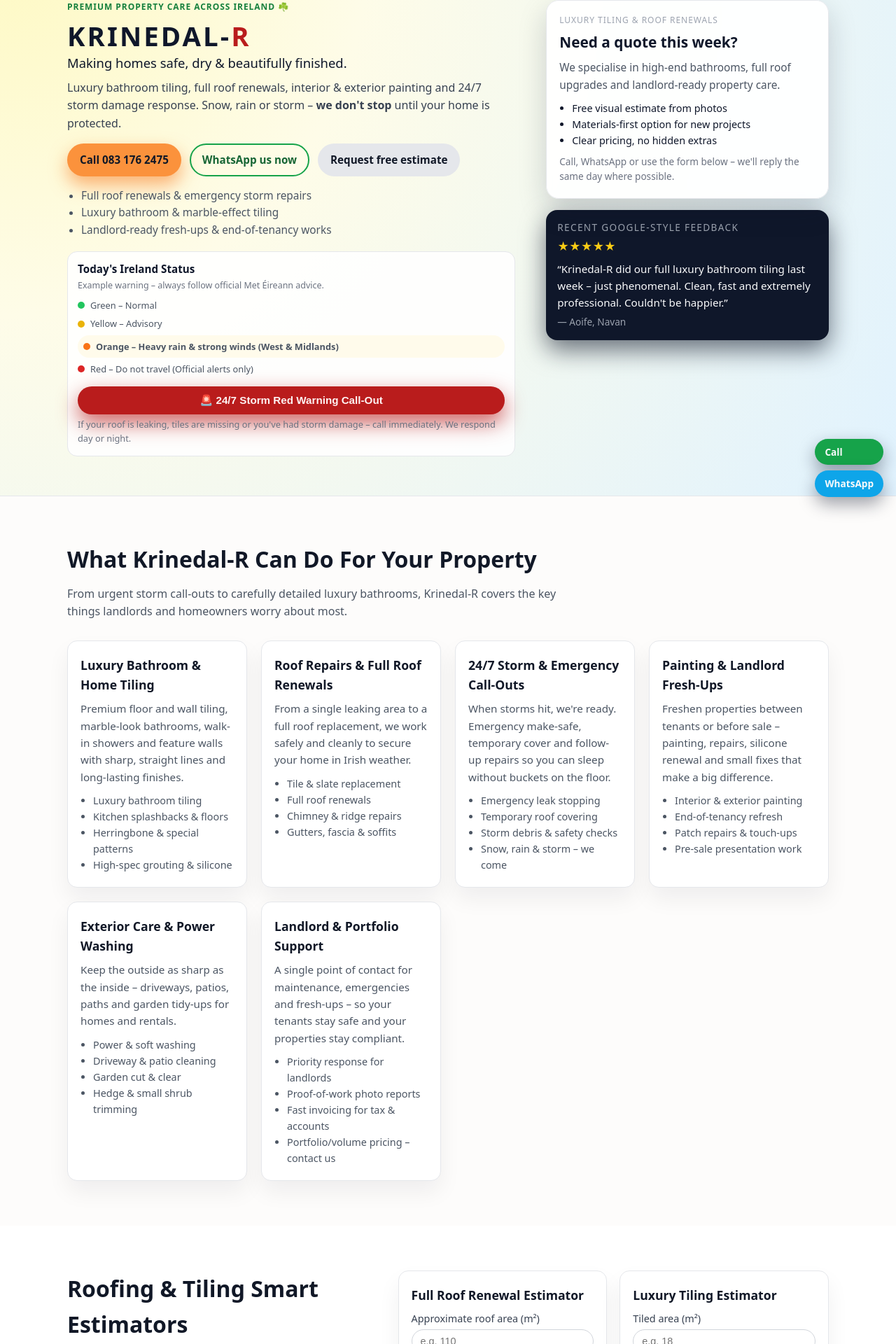
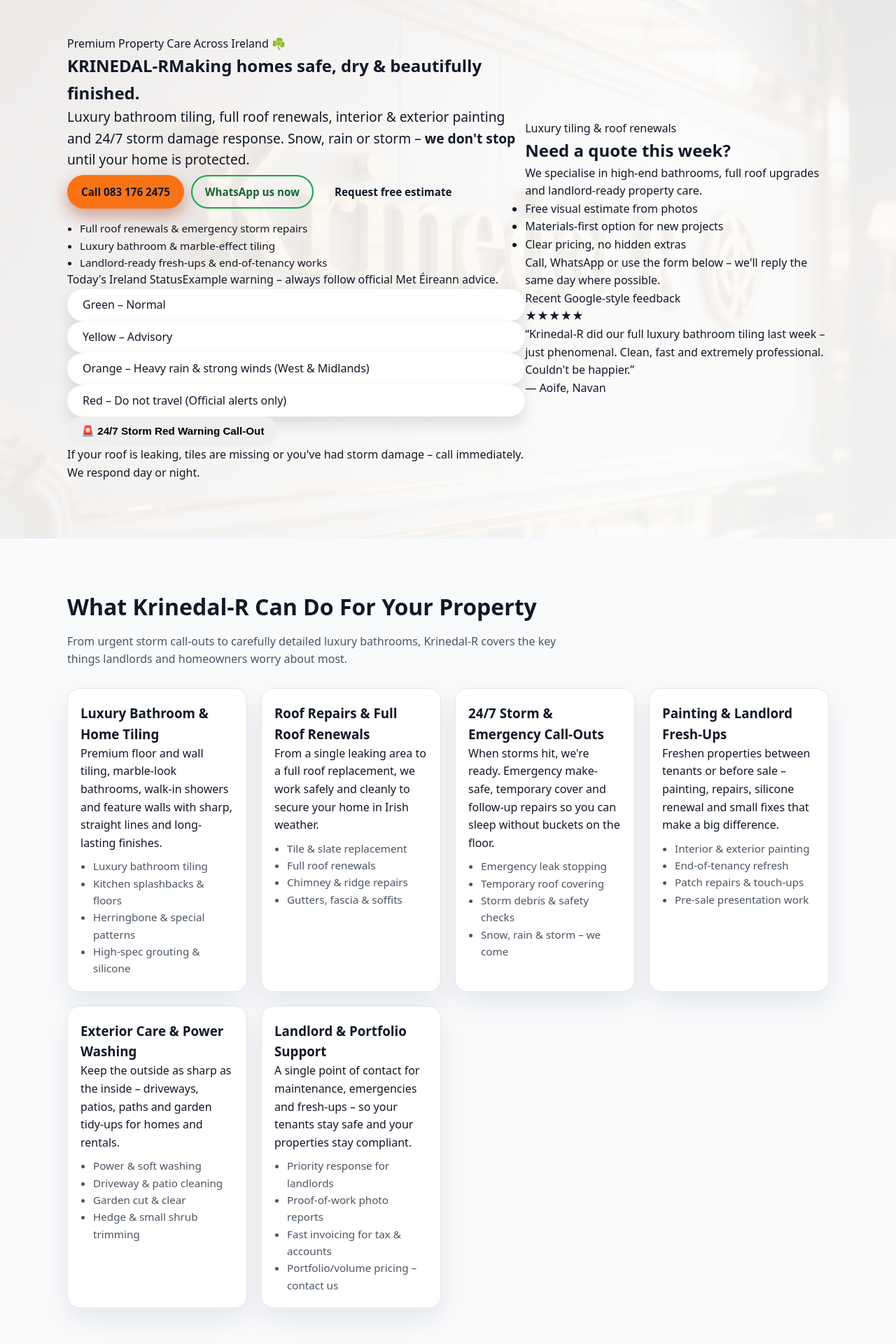
Before and after one commit to krinedalr-stack/krinedalr-v12, a Next.js app: page / in a window 1280 px wide. Shown: the part 72-1992 px from the top of the page at 70% size. Built offline with nearby package versions, Linux system fonts and the light colour scheme.

Commit message:
Update globals.css

```diff
--- a/app/globals.css
+++ b/app/globals.css
@@ -17,10 +17,12 @@
 body {
   font-family: system-ui, -apple-system, BlinkMacSystemFont, "Segoe UI",
     sans-serif;
-  background-color: #f5f5f4;
+  background-color: #f5f7fb;
   color: #111827;
   line-height: 1.6;
 }
+
+/* GLOBAL ELEMENTS */
 
 main {
   min-height: 100vh;
@@ -35,7 +37,6 @@
   text-decoration: underline;
 }
 
-/* LAYOUT */
 .container {
   width: 100%;
   max-width: 1120px;
@@ -44,15 +45,24 @@
 }
 
 .section {
-  padding: 64px 0;
-}
-
-.section-light {
-  background: #fdfcfb;
+  padding: 72px 0;
 }
 
 .section-alt {
   background: #ffffff;
+}
+
+.section-light {
+  background: #f8fafc;
+}
+
+.section-soft {
+  background: #e6f6ff;
+}
+
+.section-dark {
+  background: #020617;
+  color: #e5e7eb;
 }
 
 .section h2 {
@@ -66,82 +76,65 @@
   color: #4b5563;
 }
 
-/* GRID HELPER */
 .grid {
   display: grid;
   gap: 20px;
 }
 
 /* HERO */
+
 .hero {
-  background: radial-gradient(circle at top left, #fef9c3 0, #fefce8 35%, #e0f2fe 100%);
-  padding: 72px 0 56px;
-  color: #0f172a;
-  border-bottom: 1px solid #e5e7eb;
   position: relative;
-  overflow: hidden;
+  color: #111827;
+  background-image: linear-gradient(
+      to bottom right,
+      rgba(255, 255, 255, 0.85),
+      rgba(255, 255, 255, 0.94)
+    ),
+    url("/hero.jpg");
+  background-size: cover;
+  background-position: center;
+  padding: 96px 0 80px;
 }
 
-/* optional: if you later add an image to /public/hero-home.jpg
-.hero::before {
-  content: "";
-  position: absolute;
-  inset: 0;
-  background-image: url("/hero-home.jpg");
-  background-size: cover;
-  background-position: center;
-  opacity: 0.13;
-  pointer-events: none;
+.hero-overlay {
+  backdrop-filter: blur(1px);
 }
-*/
 
 .hero-inner {
-  position: relative;
-  display: grid;
-  grid-template-columns: minmax(0, 2.1fr) minmax(0, 1.3fr);
-  gap: 32px;
-  align-items: flex-start;
-  z-index: 1;
+  display: flex;
+  align-items: center;
+  justify-content: flex-start;
 }
 
-.hero-left {
-  max-width: 640px;
+.hero-content {
+  max-width: 620px;
 }
 
-.hero-tag {
-  letter-spacing: 0.08em;
+.hero-tagline {
+  letter-spacing: 0.12em;
   text-transform: uppercase;
-  font-size: 0.75rem;
-  color: #15803d;
+  font-size: 0.8rem;
+  color: #16a34a;
   margin-bottom: 10px;
-  font-weight: 600;
 }
 
-.hero h1 {
-  font-size: 2.4rem;
-  line-height: 1.15;
-  margin-bottom: 12px;
+.hero-title {
+  font-size: 2.8rem;
+  line-height: 1.1;
+  margin-bottom: 8px;
 }
 
-.hero-logo {
-  display: block;
-  font-weight: 800;
-  letter-spacing: 0.08em;
-}
-
-.hero-logo-r {
-  color: #b91c1c;
-}
-
-.hero-title-sub {
-  display: block;
-  font-size: 1.15rem;
-  font-weight: 500;
-  margin-top: 6px;
+.hero-r {
+  color: #ef4444;
 }
 
 .hero-lead {
-  max-width: 640px;
+  font-size: 1.2rem;
+  margin-bottom: 6px;
+}
+
+.hero-sub {
   color: #374151;
   margin-bottom: 16px;
 }
@@ -149,173 +142,30 @@
 .hero-actions {
   display: flex;
   flex-wrap: wrap;
-  gap: 12px;
+  gap: 10px;
   margin-bottom: 16px;
 }
 
 .hero-bullets {
   list-style: disc;
-  margin-left: 20px;
-  color: #4b5563;
-  font-size: 0.96rem;
-  margin-bottom: 18px;
+  margin-left: 18px;
+  color: #111827;
+  font-size: 0.95rem;
 }
 
-/* Hero right */
-.hero-right {
-  display: flex;
-  flex-direction: column;
-  gap: 16px;
-}
-
-.hero-card {
-  background: rgba(255, 255, 255, 0.92);
-  backdrop-filter: blur(4px);
-  border-radius: 18px;
-  padding: 18px 18px 20px;
-  box-shadow: 0 16px 40px rgba(15, 23, 42, 0.18);
-  border: 1px solid #e5e7eb;
-}
-
-.hero-card-kicker {
-  text-transform: uppercase;
-  font-size: 0.75rem;
-  letter-spacing: 0.08em;
-  color: #9ca3af;
-  margin-bottom: 6px;
-}
-
-.hero-card h2 {
-  font-size: 1.3rem;
-  margin-bottom: 8px;
-}
-
-.hero-card-text {
-  font-size: 0.96rem;
-  margin-bottom: 8px;
-  color: #4b5563;
-}
-
-.hero-card-list {
-  list-style: disc;
-  margin-left: 18px;
-  font-size: 0.9rem;
-  margin-bottom: 8px;
-}
-
-.hero-card-note {
-  font-size: 0.85rem;
+.hero-footnote {
+  margin-top: 8px;
+  font-size: 0.8rem;
   color: #6b7280;
 }
 
-.hero-review {
-  background: #0f172a;
-  color: #f9fafb;
-  border-radius: 16px;
-  padding: 14px 16px 16px;
-  box-shadow: 0 14px 35px rgba(15, 23, 42, 0.6);
-}
+/* BUTTONS */
 
-.hero-review-title {
-  font-size: 0.85rem;
-  text-transform: uppercase;
-  letter-spacing: 0.1em;
-  color: #9ca3af;
-  margin-bottom: 4px;
-}
-
-.hero-review-stars {
-  color: #facc15;
-  margin-bottom: 6px;
-}
-
-.hero-review-text {
-  font-size: 0.95rem;
-  margin-bottom: 4px;
-}
-
-.hero-review-name {
-  font-size: 0.85rem;
-  color: #9ca3af;
-}
-
-/* Hero weather area */
-.hero-weather {
-  margin-top: 16px;
-  padding: 12px 14px 14px;
-  background: rgba(255, 255, 255, 0.9);
-  border-radius: 14px;
-  border: 1px solid #e5e7eb;
-}
-
-.hero-weather-header {
-  margin-bottom: 8px;
-}
-
-.hero-weather-title {
-  font-weight: 600;
-  font-size: 0.95rem;
-}
-
-.hero-weather-sub {
-  display: block;
-  font-size: 0.78rem;
-  color: #6b7280;
-}
-
-.weather-pills {
-  display: flex;
-  flex-direction: column;
-  gap: 6px;
-  margin: 8px 0 10px;
-}
-
-.weather-pill {
-  display: flex;
-  align-items: center;
-  gap: 8px;
-  font-size: 0.8rem;
-  color: #4b5563;
-}
-
-.weather-pill.active {
-  font-weight: 600;
-  background: #fffbeb;
-  padding: 6px 8px;
-  border-radius: 999px;
-}
-
-.weather-dot {
-  width: 10px;
-  height: 10px;
-  border-radius: 999px;
-}
-
-.weather-dot.green {
-  background: #22c55e;
-}
-.weather-dot.yellow {
-  background: #eab308;
-}
-.weather-dot.orange {
-  background: #f97316;
-}
-.weather-dot.red {
-  background: #dc2626;
-}
-
-.hero-storm-note {
-  font-size: 0.8rem;
-  color: #6b7280;
-  margin-top: 4px;
-}
-
-/* BUTTONS */
 .btn {
   display: inline-flex;
   align-items: center;
   justify-content: center;
-  padding: 9px 16px;
+  padding: 10px 18px;
   border-radius: 999px;
   font-weight: 600;
   border: 2px solid transparent;
@@ -326,13 +176,13 @@
 }
 
 .btn-primary {
-  background: #fb923c;
+  background: #f97316;
   color: #111827;
-  box-shadow: 0 12px 26px rgba(249, 115, 22, 0.55);
+  box-shadow: 0 10px 25px rgba(148, 27, 0, 0.4);
 }
 
 .btn-primary:hover {
-  background: #f97316;
+  background: #fb923c;
   text-decoration: none;
   transform: translateY(-1px);
 }
@@ -344,40 +194,26 @@
 }
 
 .btn-outline:hover {
-  background: #dcfce7;
+  background: rgba(22, 163, 74, 0.05);
   text-decoration: none;
 }
 
-.btn-soft {
-  background: #e5e7eb;
+.btn-ghost {
+  background: rgba(255, 255, 255, 0.6);
+  border-color: rgba(148, 163, 184, 0.5);
   color: #111827;
 }
 
-.btn-soft:hover {
-  background: #d4d4d8;
-  text-decoration: none;
+.btn-ghost:hover {
+  background: rgba(255, 255, 255, 0.9);
 }
 
-.btn-small {
-  padding: 8px 14px;
-  font-size: 0.88rem;
+.full-width {
+  width: 100%;
 }
 
-.btn-storm {
-  width: 100%;
-  justify-content: center;
-  margin-top: 4px;
-  background: #b91c1c;
-  color: #fef2f2;
-  box-shadow: 0 12px 30px rgba(185, 28, 28, 0.7);
-}
+/* CARDS */
 
-.btn-storm:hover {
-  background: #dc2626;
-  text-decoration: none;
-}
-
-/* CARDS & GRIDS */
 .services-grid {
   grid-template-columns: repeat(auto-fit, minmax(240px, 1fr));
   margin-top: 28px;
@@ -385,294 +221,228 @@
 
 .card {
   background: #ffffff;
-  border-radius: 14px;
+  border-radius: 18px;
   padding: 20px 18px;
-  box-shadow: 0 16px 32px rgba(15, 23, 42, 0.06);
+  box-shadow: 0 16px 40px rgba(15, 23, 42, 0.08);
   border: 1px solid #e5e7eb;
 }
 
-.card h3 {
-  font-size: 1.1rem;
-  margin-bottom: 8px;
+.card ul {
+  margin-top: 8px;
+  padding-left: 18px;
+  color: #4b5563;
+  font-size: 0.95rem;
 }
 
-.card p {
-  font-size: 0.95rem;
-  color: #4b5563;
+.card.mini {
+  padding: 18px 16px;
+}
+
+.card-note {
+  margin-top: 10px;
+  font-size: 0.85rem;
+  color: #6b7280;
+}
+
+.card-dark {
+  background: #020617;
+  border-color: #1f2937;
+  color: #e5e7eb;
+}
+
+/* REVIEW CARD */
+
+.review-card {
+  background: #020617;
+  color: #e5e7eb;
+  padding: 24px 20px;
+  border-radius: 20px;
+  box-shadow: 0 20px 60px rgba(15, 23, 42, 0.6);
+}
+
+.review-label {
+  font-size: 0.9rem;
+  letter-spacing: 0.05em;
+  text-transform: uppercase;
+  color: #9ca3af;
+  margin-bottom: 6px;
+}
+
+.review-stars {
+  color: #facc15;
   margin-bottom: 10px;
 }
 
-.card-list {
-  list-style: disc;
-  margin-left: 18px;
+.review-text {
+  font-size: 1rem;
+  margin-bottom: 10px;
+}
+
+.review-author {
+  font-size: 0.9rem;
+  color: #9ca3af;
+}
+
+/* WEATHER */
+
+.weather-grid {
+  display: grid;
+  gap: 12px;
+  margin-top: 20px;
+}
+
+.weather-pill {
+  display: flex;
+  align-items: center;
+  gap: 8px;
+  padding: 10px 14px;
+  border-radius: 999px;
+  box-shadow: 0 10px 20px rgba(15, 23, 42, 0.12);
+  background: #ffffff;
+}
+
+.weather-pill-green {
+  background: #bbf7d0;
+}
+
+.weather-pill-yellow {
+  background: #fef9c3;
+}
+
+.weather-pill-orange {
+  background: #fed7aa;
+}
+
+.weather-pill-red {
+  background: #fecaca;
+}
+
+.weather-label {
+  font-weight: 700;
+  min-width: 70px;
+}
+
+.weather-text {
+  font-size: 0.95rem;
+}
+
+.weather-note {
+  margin-top: 16px;
   font-size: 0.9rem;
   color: #4b5563;
 }
 
-.card.mini {
-  padding: 16px 14px;
+/* ESTIMATE FORM */
+
+.estimate-grid {
+  display: grid;
+  gap: 28px;
+  grid-template-columns: minmax(0, 1.4fr) minmax(0, 1fr);
 }
 
-.card-note {
-  font-size: 0.85rem;
-  color: #6b7280;
+.estimate-form {
+  display: grid;
+  gap: 12px;
 }
 
-/* CALCULATORS */
-.calculators {
+.estimate-form label {
   display: grid;
-  grid-template-columns: minmax(0, 1.3fr) minmax(0, 1.8fr);
-  gap: 28px;
-  align-items: flex-start;
+  gap: 4px;
+  font-size: 0.9rem;
+  color: #374151;
 }
 
-.calc-grid {
-  display: grid;
-  grid-template-columns: minmax(0, 1fr) minmax(0, 1fr);
-  gap: 18px;
+.estimate-form input,
+.estimate-form select,
+.estimate-form textarea {
+  padding: 8px 10px;
+  border-radius: 10px;
+  border: 1px solid #d1d5db;
+  font-size: 0.95rem;
 }
 
-.calc-form {
+.estimate-form input:focus,
+.estimate-form select:focus,
+.estimate-form textarea:focus {
+  outline: 2px solid #f97316;
+  outline-offset: 1px;
+}
+
+/* FOOTER */
+
+.footer {
+  background: #020617;
+  color: #e5e7eb;
+  padding: 32px 0 40px;
+}
+
+.footer-inner {
   display: flex;
-  flex-direction: column;
+  flex-wrap: wrap;
+  justify-content: space-between;
+  gap: 20px;
+  align-items: center;
+}
+
+.footer-logo {
+  font-weight: 800;
+  font-size: 1.4rem;
+}
+
+.footer-text {
+  font-size: 0.9rem;
+  color: #cbd5f5;
+}
+
+.footer-contact {
+  text-align: right;
+}
+
+.footer-buttons {
+  display: flex;
   gap: 10px;
   margin-top: 8px;
 }
 
-.calc-form label {
+.btn-footer {
+  background: #16a34a;
+  color: #ecfdf5;
+  padding: 8px 14px;
+  border-radius: 999px;
   font-size: 0.9rem;
-  color: #374151;
-  display: flex;
-  flex-direction: column;
-  gap: 4px;
-}
-
-.calc-form input,
-.calc-form select {
-  border-radius: 999px;
-  border: 1px solid #d1d5db;
-  padding: 8px 12px;
-  font-size: 0.9rem;
-  outline: none;
-}
-
-.calc-form input:focus,
-.calc-form select:focus,
-.quote-form input:focus,
-.quote-form textarea:focus,
-.quote-form select:focus {
-  border-color: #f97316;
-  box-shadow: 0 0 0 1px rgba(249, 115, 22, 0.3);
-}
-
-.calc-result {
-  margin-top: 8px;
-  font-size: 0.9rem;
-  color: #111827;
-}
-
-/* LANDLORDS */
-.landlords {
-  display: grid;
-  grid-template-columns: minmax(0, 1.8fr) minmax(0, 1.2fr);
-  gap: 28px;
-  align-items: flex-start;
-}
-
-.landlord-grid {
-  grid-template-columns: repeat(auto-fit, minmax(230px, 1fr));
-  margin-top: 16px;
-}
-
-.landlord-info {
-  align-self: stretch;
-}
-
-/* REVIEWS */
-.reviews-grid {
-  grid-template-columns: repeat(auto-fit, minmax(260px, 1fr));
-  margin-top: 24px;
-}
-
-.review-card {
-  position: relative;
-}
-
-.review-stars {
-  color: #facc15;
-  margin-bottom: 8px;
-}
-
-.review-text {
-  font-size: 0.95rem;
-  color: #374151;
-  margin-bottom: 6px;
-}
-
-.review-name {
-  font-size: 0.86rem;
-  color: #6b7280;
-}
-
-.reviews-footer {
-  margin-top: 18px;
-  font-size: 0.9rem;
-  color: #4b5563;
-}
-
-/* QUOTE FORM */
-.quote-grid {
-  display: grid;
-  grid-template-columns: minmax(0, 1.7fr) minmax(0, 1.1fr);
-  gap: 28px;
-  align-items: flex-start;
-}
-
-.quote-form {
-  display: flex;
-  flex-direction: column;
-  gap: 10px;
-  margin-top: 10px;
-}
-
-.quote-form label {
-  font-size: 0.9rem;
-  color: #374151;
-  display: flex;
-  flex-direction: column;
-  gap: 4px;
-}
-
-.quote-form input,
-.quote-form textarea,
-.quote-form select {
-  border-radius: 12px;
-  border: 1px solid #d1d5db;
-  padding: 8px 10px;
-  font-size: 0.9rem;
-  outline: none;
-}
-
-.card-side {
-  background: #0f172a;
-  color: #f9fafb;
-}
-
-/* FOOTER */
-.footer {
-  background: #0b1120;
-  color: #e5e7eb;
-  padding: 22px 0;
-  border-top: 1px solid #1f2933;
-}
-
-.footer-inner {
-  display: grid;
-  grid-template-columns: minmax(0, 1.4fr) minmax(0, 1.1fr) minmax(0, 1.1fr);
-  gap: 18px;
-  font-size: 0.9rem;
-}
-
-.footer-logo {
-  font-weight: 800;
-  letter-spacing: 0.12em;
-  font-size: 1rem;
-  text-transform: uppercase;
-}
-
-.footer-tagline {
-  font-size: 0.9rem;
-  color: #9ca3af;
-}
-
-.footer-contact p + p {
-  margin-top: 2px;
-}
-
-.footer-contact a:hover {
-  text-decoration: underline;
-}
-
-.footer-extra {
-  font-size: 0.8rem;
-  color: #9ca3af;
-}
-
-.footer-small {
-  margin-top: 4px;
-}
-
-/* FLOATING CONTACT BUTTONS */
-.floating-buttons {
-  position: fixed;
-  right: 18px;
-  bottom: 18px;
-  display: flex;
-  flex-direction: column;
-  gap: 8px;
-  z-index: 50;
-}
-
-.float-btn {
-  border-radius: 999px;
-  padding: 8px 14px;
-  font-size: 0.85rem;
-  font-weight: 600;
-  box-shadow: 0 10px 25px rgba(15, 23, 42, 0.4);
-  color: #f9fafb;
   border: none;
 }
 
-.float-call {
-  background: #16a34a;
+.btn-footer:hover {
+  background: #22c55e;
+  text-decoration: none;
 }
 
-.float-wa {
+.btn-footer.whatsapp {
   background: #0ea5e9;
 }
 
 /* RESPONSIVE */
-@media (max-width: 960px) {
-  .hero-inner {
-    grid-template-columns: minmax(0, 1fr);
+
+@media (max-width: 768px) {
+  .hero {
+    padding: 80px 0 60px;
   }
 
-  .hero-right {
-    order: -1;
+  .hero-title {
+    font-size: 2.2rem;
   }
 
-  .calculators {
-    grid-template-columns: minmax(0, 1fr);
-  }
-
-  .calc-grid {
-    grid-template-columns: minmax(0, 1fr);
-  }
-
-  .landlords {
-    grid-template-columns: minmax(0, 1fr);
-  }
-
-  .quote-grid {
+  .estimate-grid {
     grid-template-columns: minmax(0, 1fr);
   }
 
   .footer-inner {
-    grid-template-columns: minmax(0, 1fr);
+    flex-direction: column;
+    align-items: flex-start;
+  }
+
+  .footer-contact {
+    text-align: left;
   }
 }
-
-@media (max-width: 640px) {
-  .hero {
-    padding-top: 56px;
-  }
-
-  .hero h1 {
-    font-size: 2rem;
-  }
-
-  .floating-buttons {
-    right: 12px;
-    bottom: 12px;
-  }
-}
```
